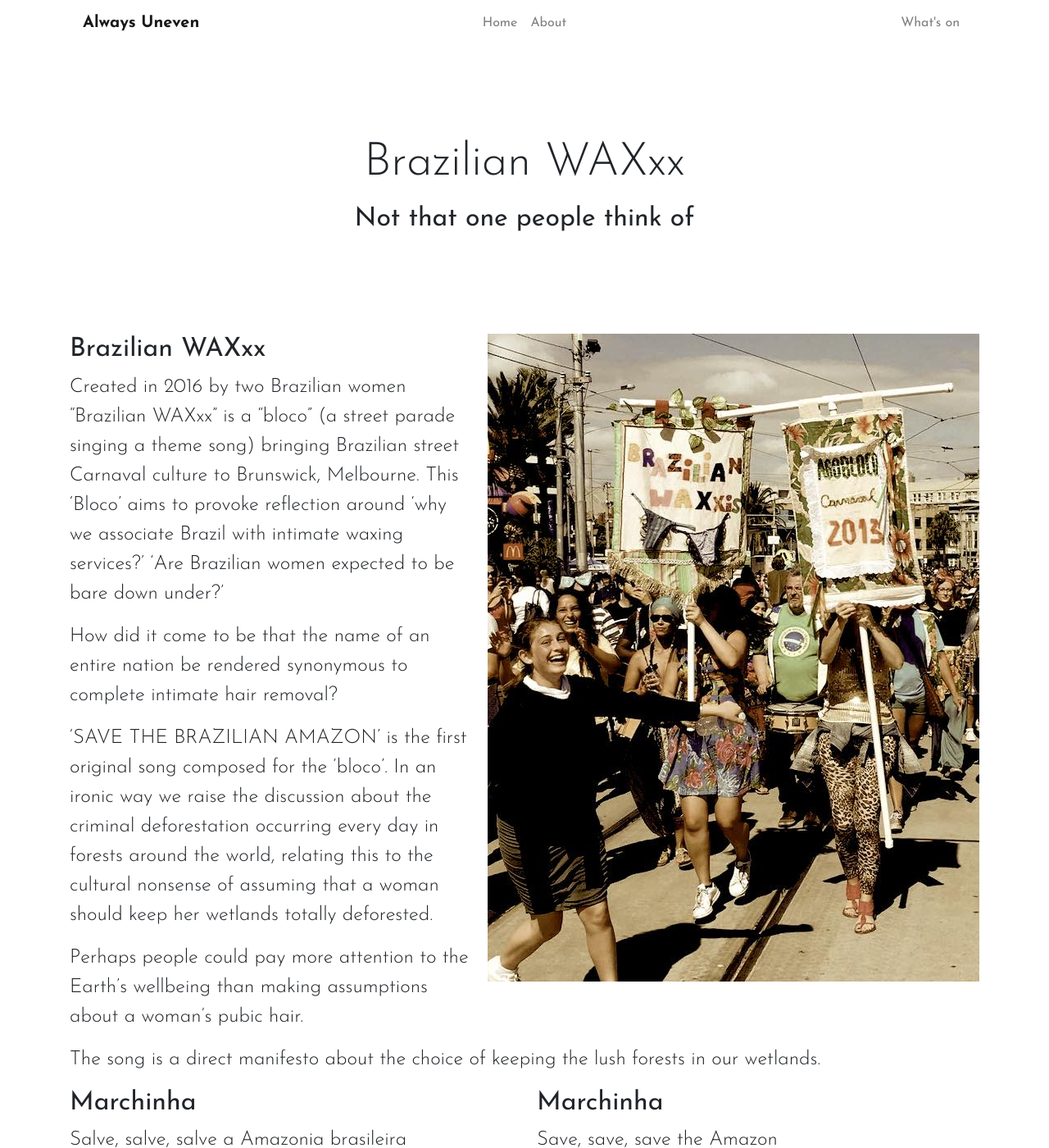
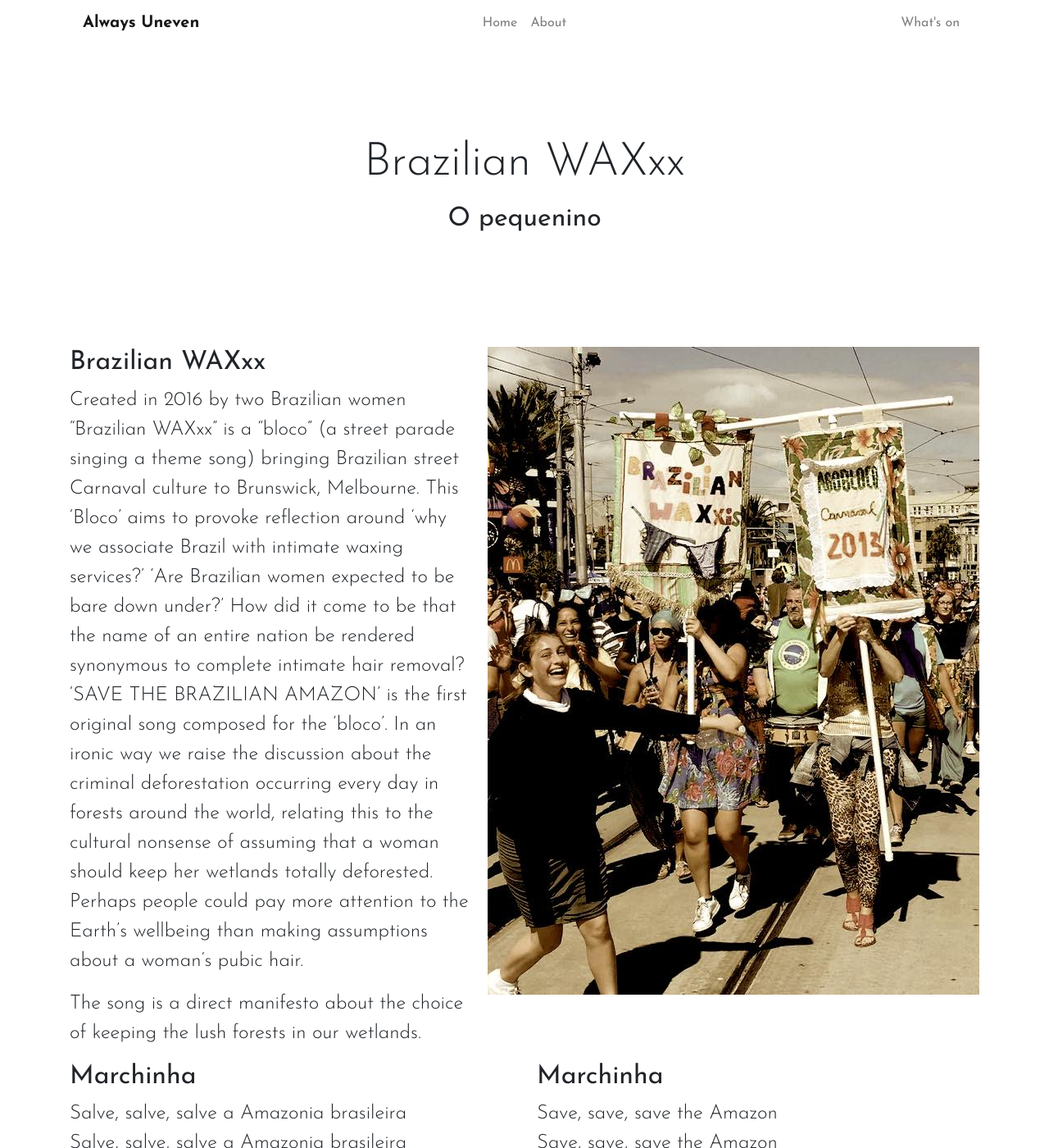
Before and after one commit to alwaysuneven/alwaysuneven.github.io, a Jekyll site: the page built from brazilian_wax/index.md, in a window 1280 px wide and 1400 px high. Shown: the whole window at 82% size. Built offline with Jekyll 4.4.1, drawn with Linux system fonts in a browser that asks for light colours; nearby versions of some CDN libraries.

Commit message:
brazilian wax template

```diff
--- a/_layouts/default.html
+++ b/_layouts/default.html
@@ -47,8 +47,13 @@
 <div class="container text-center">
 <div class="row">
 <div class="col-xl-10 offset-xl-1">
-<h1 class="display-4">{{ page.title }}</h1>
-<h1><small>{{ page.title.small }}</h1>
+<h1 class="display-4">
+	{% if page.pageTitle %}
+      {{page.pageTitle}}
+    {% else %}
+      {{ page.title }}
+    {% endif %}</h1>
+<h1><small>{{ page.subtitle }}</h1>
 </div>
 </div>
 </div>
--- /dev/null
+++ b/brazilian_wax/index.md
@@ -0,0 +1,160 @@
+---
+layout: default
+pageTitle: Brazilian WAXxx
+title: Brazilian WAXxx
+subtitle: O pequenino
+---
+
+<img class="img-fluid float-right ml-3 mb-3" src="images/brazilian_wax_side.jpg" />
+
+## Brazilian WAXxx
+Created in 2016 by two Brazilian women “Brazilian WAXxx” is a “bloco”
+(a street parade singing a theme song) bringing Brazilian street Carnaval
+culture to Brunswick, Melbourne. This ‘Bloco’ aims to provoke reflection
+around ‘why we associate Brazil with intimate waxing services?’ ‘Are
+Brazilian women expected to be bare down under?’
+How did it come to be that the name of an entire nation be rendered
+synonymous to complete intimate hair removal?
+‘SAVE THE BRAZILIAN AMAZON’ is the first original song composed for
+the ‘bloco’. In an ironic way we raise the discussion about the criminal
+deforestation occurring every day in forests around the world, relating
+this to the cultural nonsense of assuming that a woman should keep her
+wetlands totally deforested.
+Perhaps people could pay more attention to the Earth’s wellbeing than
+making assumptions about a woman’s pubic hair.
+
+The song is a direct manifesto about the choice of keeping the lush
+forests in our wetlands.
+
+<div class="row">
+  <div class="col-6">
+    <h2>Marchinha</h2>
+    <p>
+    Salve, salve, salve a Amazonia brasileira<br>
+    Salve, salve, salve a Amazonia brasileira
+    </p>
+    <p>
+    No matagal, nao mexe nao <br>
+    Sendo vai dar uma puta confusão <br>
+    Mas a mocinha, pode aparar <br>
+    Poe biquininho e vai na praia pra nadar <br>
+    </p>
+    <p>
+    Salve, salve, salve a Amazonia brasileira<br>
+    Salve, salve, salve a Amazonia brasileira
+    </p>
+    <p>
+    Quando eu te falo, sou brasileira <br>
+    Sua cabeça fica cheia de besteira <br>
+    Mas meu amigo, que cara eh essa? <br>
+    Não tenho tempo pra esse tipo de conversa <br>
+    </p>
+    <p>
+    Salve, salve, salve a Amazonia brasileira<br>
+    Salve, salve, salve a Amazonia brasileira
+    </p>
+    <p>
+    Toda mulher que tem joelho <br>
+    Tambem vai ter um bocado de pentelho <br>
+    O meu amigo, deixa de besteira <br>
+    Tem muito mato na Amazonia brasileira <br>
+    </p>
+    <p>
+    Salve, salve, salve a Amazonia brasileira<br>
+    Salve, salve, salve a Amazonia brasileira
+    </p>
+    <p>
+    Gillete? Não! Com cera? Não! <br>
+    Isso é uma questão de opinião. <br>
+    Gillete? Não! Com cera? Não! <br>
+    Até sem desmatamento da tesão
+    </p>
+    <p>
+    Salve, salve, salve a Amazonia brasileira<br>
+    Salve, salve, salve a Amazonia brasileira
+    </p>
+  </div>
+  <div class="col-6">
+
+    <h2>Marchinha</h2>
+    <p>
+    Save, save, save the Amazon<br>
+    Save, save, save the Amazon
+    </p>
+    <p>
+    Do not mess with the forest<br>
+    Or it will give you big trouble<br>
+    But a young lady, she can trim<br>
+    Put on a little bikini and go to the beach to swim<br>
+    </p>
+    <p>
+    Save, save, save the Amazon<br>
+    Save, save, save the Amazon
+    </p>
+    <p>
+    When I tell you, "I'm Brazilian"<br>
+    Your head fills with bullshit<br>
+    And my friend, what kind of look is that?<br>
+    I do not have time for this kind of conversation<br>
+    </p>
+    <p>
+    Save, save, save the Amazon<br>
+    Save, save, save the Amazon
+    </p>
+    <p>
+    Every woman who has a knee<br>
+    She’ll also have a lot of pubes<br>
+    My friend, stop fooling around<br>
+    There are a lot of weeds in the Brazilian forest
+    </p>
+    <p>
+    Save, save, save the Amazon<br>
+    Save, save, save the Amazon
+    </p>
+    <p>
+    To shave? No !!! Waxing? No !!! <br>
+    It’s a matter of opinion<br>
+    To shave? No !!! Waxing? No !!!<br>
+    Even without deforestation it’ll turn you on !
+    </p>
+    <p>
+    Save, save, save the Amazon<br>
+    Save, save, save the Amazon
+    </p>
+  </div>
+  <div class="col-12">
+    <p class="lead">
+      <hr>
+      Song by Marcelo Garcia, Julia Calasso &amp; Mariane Gonçalves <br>
+      Horns Arrangement by Manga Moraes
+    </p>
+  </div>
+</div>
+
+<img class="img-fluid w-100 mt-5 mb-5" src="images/brazilian_wax_crowd.jpg">
+
+<div class="row">
+
+  <figure class=" col-lg-6 col-md-6">
+      <img class="img-fluid" src="images/brazilian_wax_3.jpg">
+  </figure>
+  <figure class=" col-lg-6 col-md-6">
+      <img class="img-fluid" src="images/brazilian_wax_2.jpg">
+  </figure>
+  <figure class=" col-lg-12 col-md-12">
+      <img class="img-fluid w-100" src="images/the_group.jpg">
+  </figure>
+
+</div>
+
+<hr>
+
+## Cast and Creatives
+
+<dl class="row">
+  <dt class="col-6">Bloco founders</dt>
+  <dd class="col-6">Mariane Gonçalves, Julia Calasso</dd>
+
+  <dt class="col-6">Crew</dt>
+  <dd class="col-6">João Oliveria, Marcelo Garcia, Alysson Costa, Tiago Ucella, Luciana Carvalho, Rob Bain, Alex Childs, Sophie Dahm</dd>
+</dl>
```
Also changed, not shown: brazilian_wax/___index.html (renamed from brazilian_wax/index.html).
